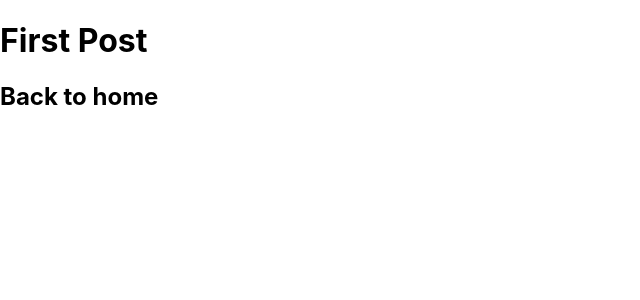
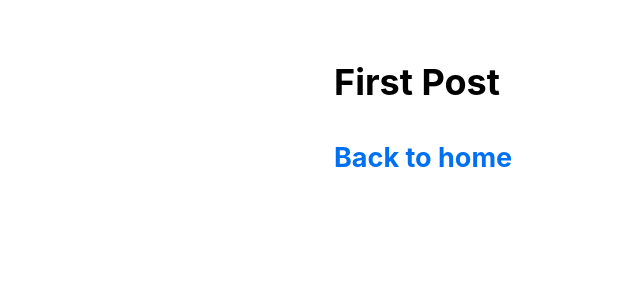
Before and after one commit to fujiokayu/next-til, a Next.js app: page /posts/first-post in a window 1280 px wide. Shown: the top 300 px of the page, without its empty margins (0-640 px from the left). Built offline with nearby package versions, Linux system fonts and the light colour scheme.

Commit message:
learn CSS styling

```diff
--- /dev/null
+++ b/components/layout.js
@@ -0,0 +1,5 @@
+import styles from './layout.module.css'
+
+export default function Layout({ children }) {
+  return <div className={styles.container}>{children}</div>
+}
--- /dev/null
+++ b/components/layout.module.css
@@ -0,0 +1,5 @@
+.container {
+  max-width: 36rem;
+  padding: 0 1rem;
+  margin: 3rem auto 6rem;
+}
--- a/pages/posts/first-post.js
+++ b/pages/posts/first-post.js
@@ -1,9 +1,10 @@
+import Head from "next/head"
 import Link from "next/link"
-import Head from "next/head"
+import Layout from "../../components/layout"
 
 export default function FirstPost() {
   return (
-    <>
+    <Layout>
       <Head>
         <title>First Post</title>
       </Head>
@@ -13,6 +14,6 @@
           <a>Back to home</a>
         </Link>
       </h2>
-    </>
+    </Layout>
   )
 }
--- a/styles/globals.css
+++ b/styles/globals.css
@@ -2,15 +2,26 @@
 body {
   padding: 0;
   margin: 0;
-  font-family: -apple-system, BlinkMacSystemFont, Segoe UI, Roboto, Oxygen,
-    Ubuntu, Cantarell, Fira Sans, Droid Sans, Helvetica Neue, sans-serif;
-}
-
-a {
-  color: inherit;
-  text-decoration: none;
+  font-family: -apple-system, BlinkMacSystemFont, Segoe UI, Roboto, Oxygen, Ubuntu,
+    Cantarell, Fira Sans, Droid Sans, Helvetica Neue, sans-serif;
+  line-height: 1.6;
+  font-size: 18px;
 }
 
 * {
   box-sizing: border-box;
 }
+
+a {
+  color: #0070f3;
+  text-decoration: none;
+}
+
+a:hover {
+  text-decoration: underline;
+}
+
+img {
+  max-width: 100%;
+  display: block;
+}
```
Also changed, not shown: 1 other file (tests, documents, lock files or other folders).
